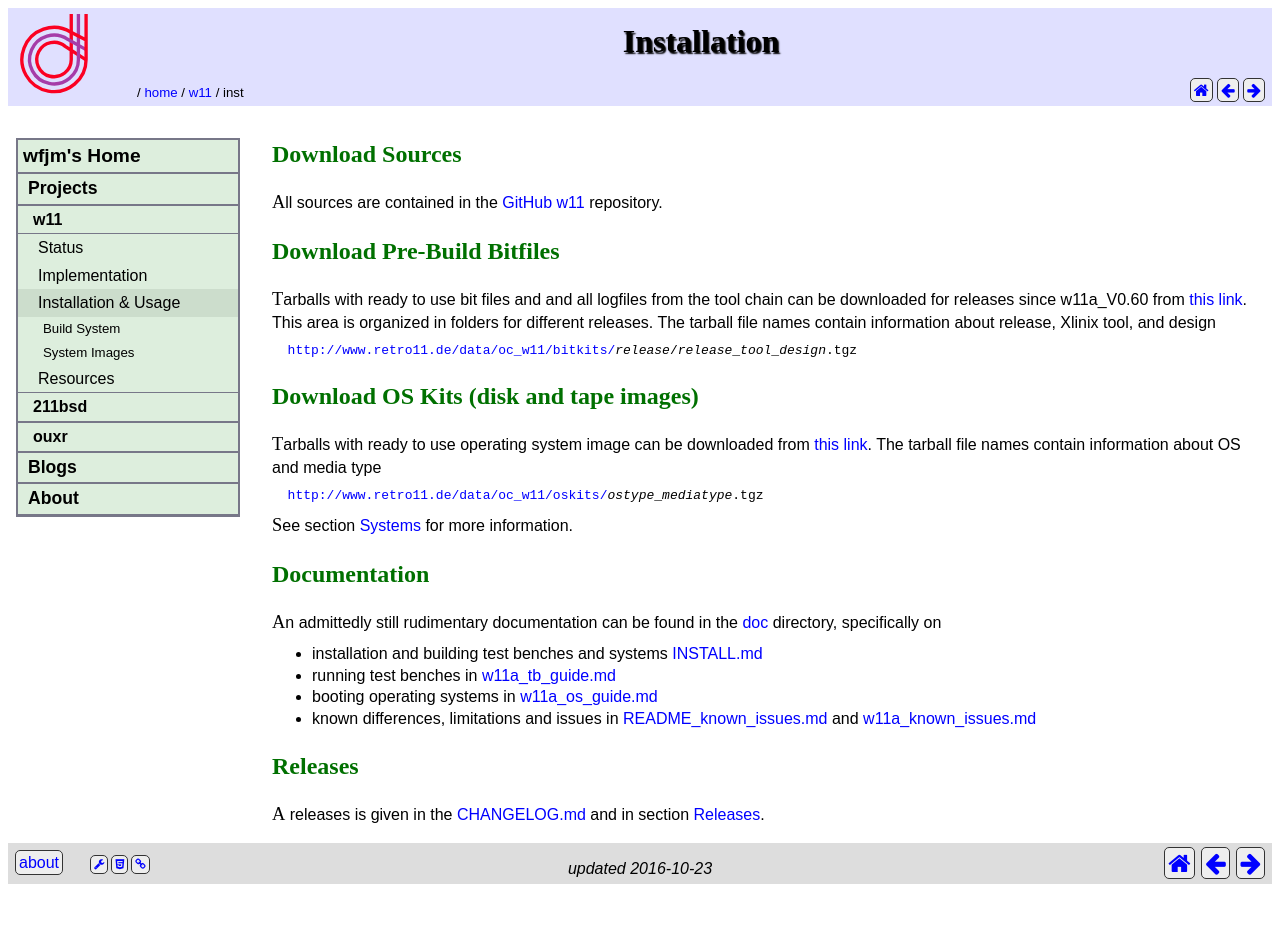
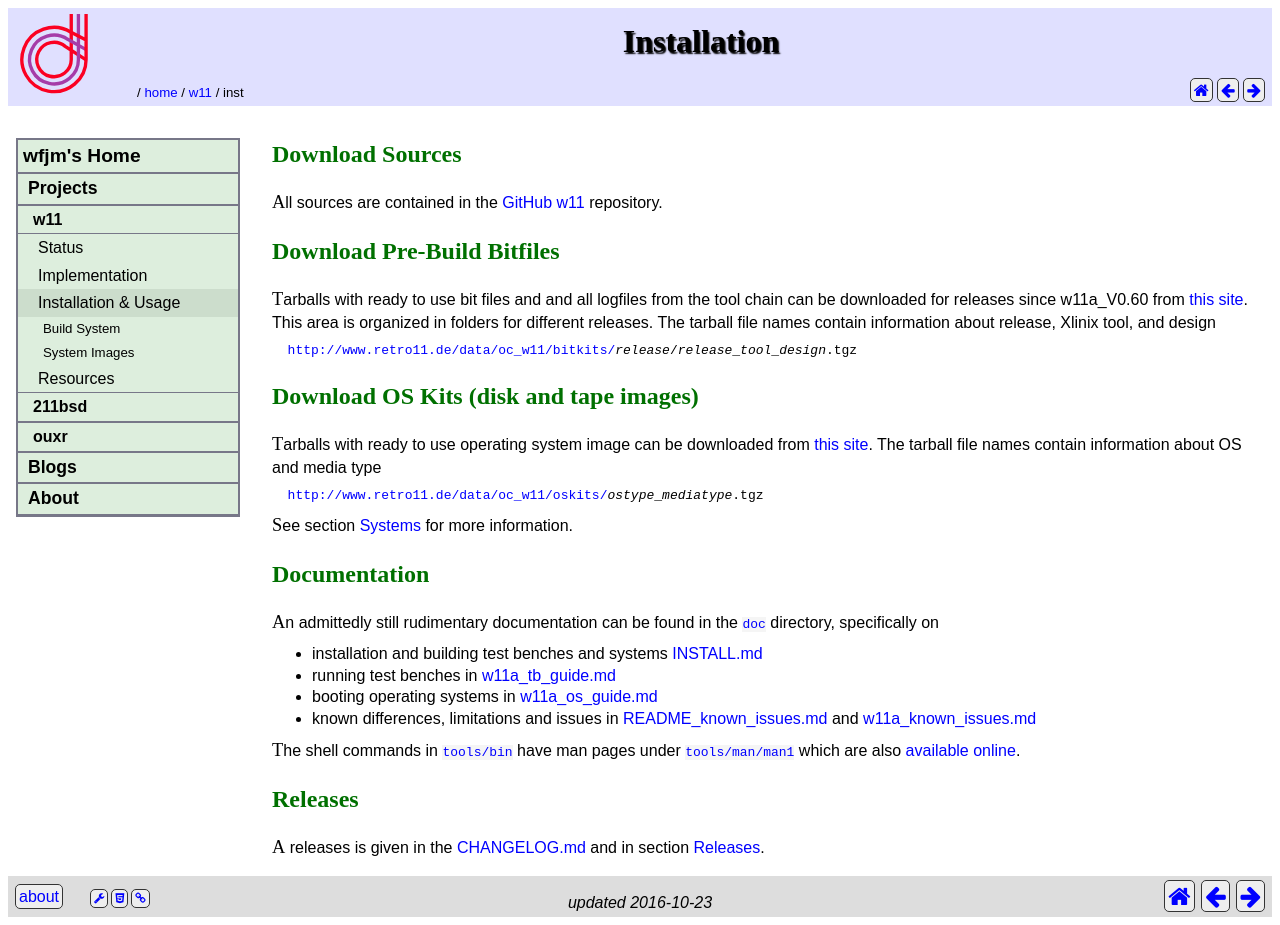
Before and after one commit to wfjm/wfjm.github.io, a Jekyll site: the page built from home/w11/inst/index.html, in a window 1280 px wide. Built offline with Jekyll 4.4.1, drawn with Linux system fonts in a browser that asks for light colours; before the commit the page ends 900 px from its top, so only the background shows below that.

Commit message:
mention man pages

```diff
--- a/_config.yml
+++ b/_config.yml
@@ -73,6 +73,7 @@ my:
     tree: https://github.com/wfjm/w11/tree/master
     blob: https://github.com/wfjm/w11/blob/master
     raw:  https://raw.githubusercontent.com/wfjm/w11/master
+    manp: http://www.retro11.de/manp/w11/man
 #
   ouxr:
     url_base:   http://www.retro11.de/ouxr
--- a/home/w11/inst/index.html
+++ b/home/w11/inst/index.html
@@ -15,7 +15,7 @@ All sources are contained in the
 <p>
 Tarballs with ready to use bit files and and all logfiles from the tool
 chain can be downloaded for releases since w11a_V0.60 from
-<a href="http://www.retro11.de/data/oc_w11/bitkits/">this link</a>.
+<a href="http://www.retro11.de/data/oc_w11/bitkits/">this site</a>.
 This area is organized in folders for different releases. The tarball
 file names contain information about release, Xlinix tool, and design
 <p>
@@ -26,7 +26,7 @@ file names contain information about release, Xlinix tool, and design
 <h2 id="h_oskits">Download OS Kits (disk and tape images)</h2>
 <p>
 Tarballs with ready to use operating system image can be downloaded from
-<a href="http://www.retro11.de/data/oc_w11/oskits/">this link</a>.
+<a href="http://www.retro11.de/data/oc_w11/oskits/">this site</a>.
 The tarball file names contain information about OS and media type
 </p>
 <pre>
@@ -41,7 +41,8 @@ for more information.
 
 <p>
 An admittedly still rudimentary documentation can be found in the
-<a href="{{site.my.w11.tree}}/doc">doc</a> directory, specifically on
+<a href="{{site.my.w11.tree}}/doc"><code>doc</code></a> directory,
+specifically on
 </p>
 
 <ul>
@@ -60,6 +61,14 @@ An admittedly still rudimentary documentation can be found in the
     <a href="{{site.my.w11.blob}}/doc/w11a_known_issues.md">
       w11a_known_issues.md</a></li>
 </ul>
+<p>
+The shell commands in
+<a href="{{site.my.w11.blob}}/tools/bin"><code>tools/bin</code></a>
+have man pages under
+<a href="{{site.my.w11.blob}}/tools/man/man1"><code>tools/man/man1</code></a>
+which are also
+<a href="{{site.my.w11.manp}}/cat1">available online</a>.
+</p>
 
 <h2 id="h_releases">Releases</h2>
 
```
